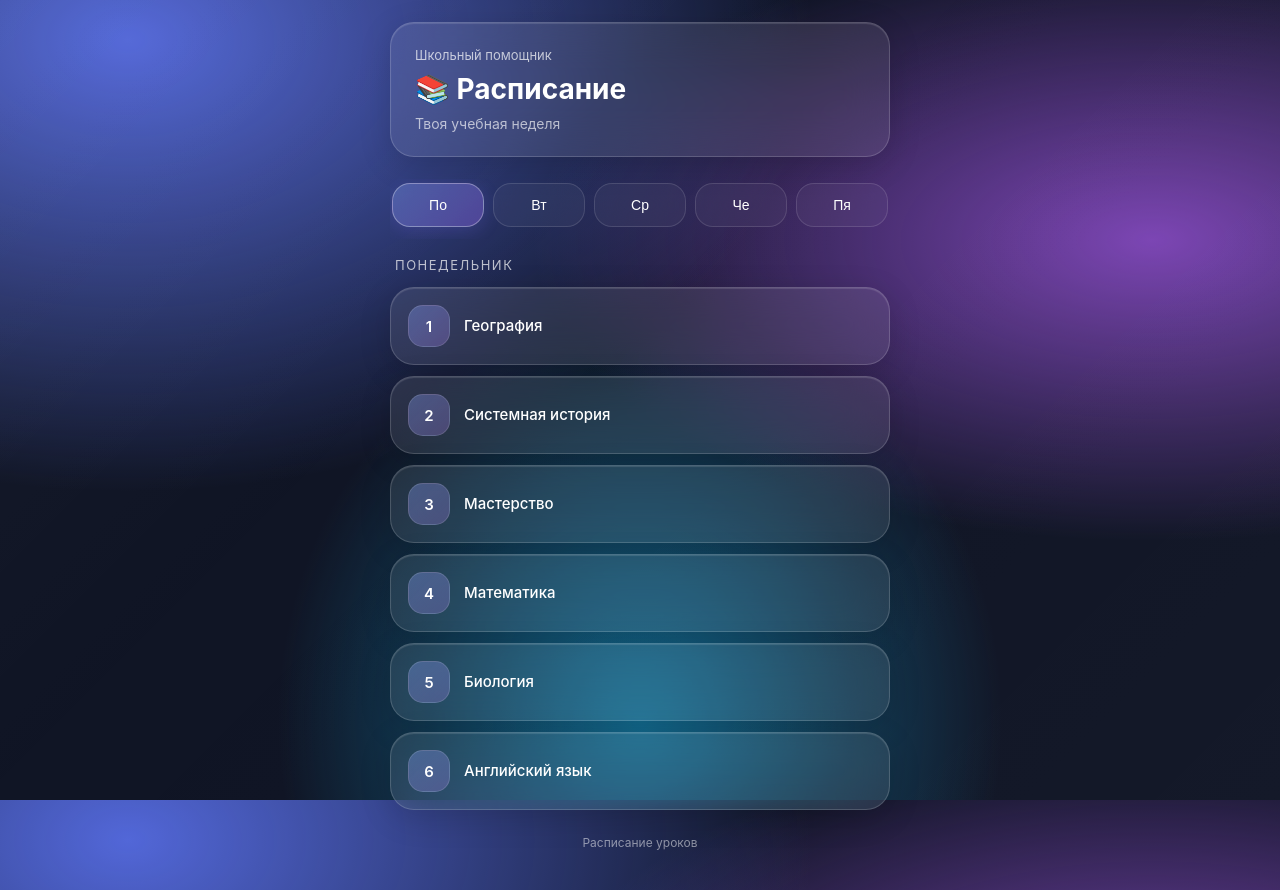
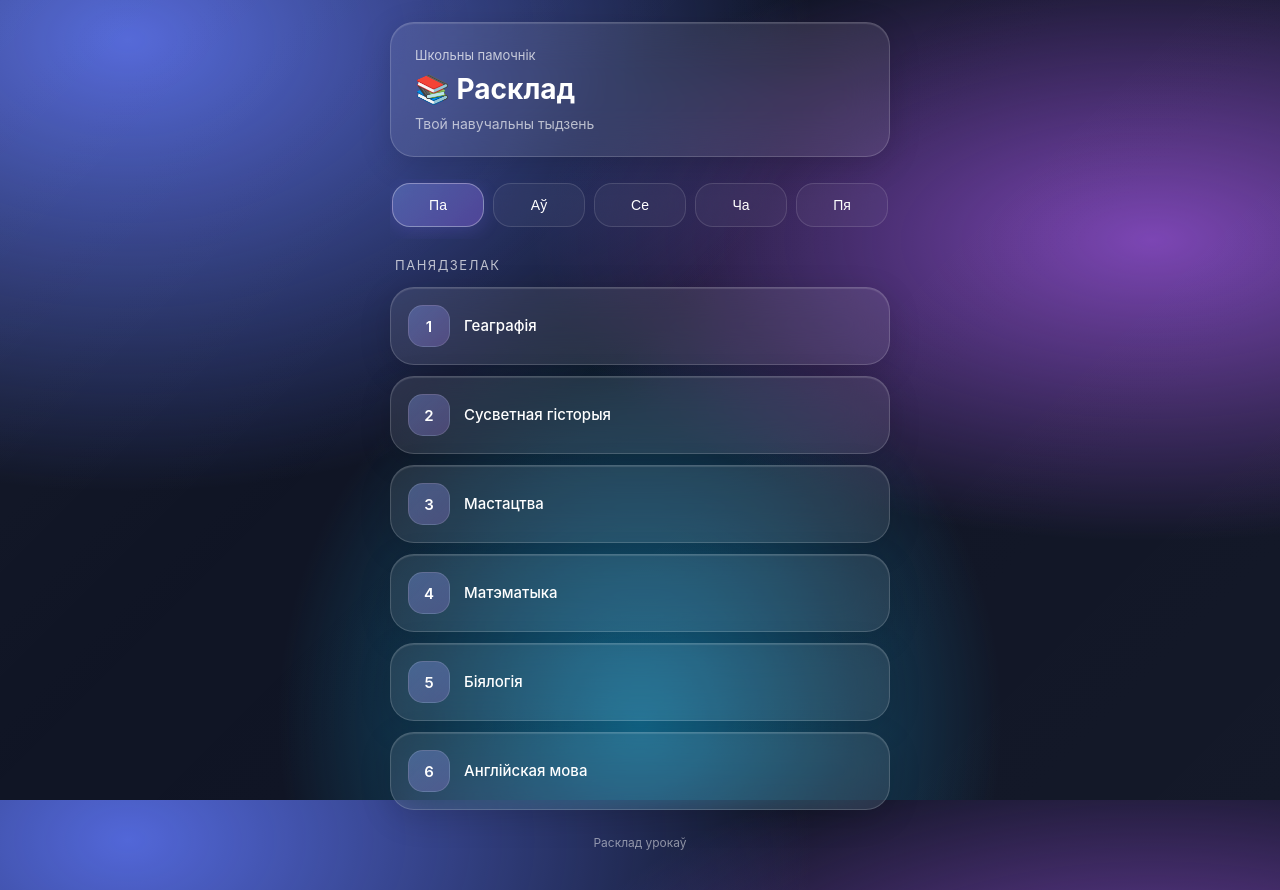
Before and after one commit to nekhodaandrey-sudo/school-schedule., a plain HTML site: page index.html in a window 1280 px wide. Drawn offline with Linux system fonts and the light colour scheme.

Commit message:
index.html

```diff
--- a/index.html
+++ b/index.html
@@ -1,11 +1,11 @@
 
 <!DOCTYPE html>
-<html lang="ru">
+<html lang="be">
 <head>
 <meta charset="UTF-8">
 <meta name="viewport" content="width=device-width, initial-scale=1.0">
 <meta name="theme-color" content="#10172b">
-<title>Расписание</title>
+<title>Расклад</title>
 <script src="https://telegram.org/js/telegram-web-app.js"></script>
 
 <style>
@@ -88,10 +88,7 @@ body:before{
  from{opacity:0;transform:translateY(7px)}
  to{opacity:1;transform:translateY(0)}
 }
-.footer{
- text-align:center;
- font-size:12px;opacity:.5;margin-top:25px
-}
+.footer{text-align:center;font-size:12px;opacity:.5;margin-top:25px}
 </style>
 </head>
 
@@ -99,16 +96,16 @@ body:before{
 <div class="container">
 
 <div class="glass header">
- <div class="small">Школьный помощник</div>
- <h1>📚 Расписание</h1>
- <p>Твоя учебная неделя</p>
+ <div class="small">Школьны памочнік</div>
+ <h1>📚 Расклад</h1>
+ <p>Твой навучальны тыдзень</p>
 </div>
 
 <div class="days" id="days"></div>
 <div class="label" id="dayLabel"></div>
 <div id="schedule"></div>
 
-<div class="footer">Расписание уроков</div>
+<div class="footer">Расклад урокаў</div>
 
 </div>
 
@@ -118,53 +115,53 @@ tg?.ready();
 tg?.expand();
 
 const data={
-"Понедельник":[
-"География",
-"Системная история",
-"Мастерство",
-"Математика",
-"Биология",
-"Английский язык"
+"Панядзелак":[
+"Геаграфія",
+"Сусветная гісторыя",
+"Мастацтва",
+"Матэматыка",
+"Біялогія",
+"Англійская мова"
 ],
-"Вторник":[
-"Трудовое обучение",
-"Белорусская литература",
-"Физика",
-"Физическая культура и здоровье",
-"Математика",
-"Английский язык",
-"Факультатив"
+"Аўторак":[
+"Працоўнае навучанне",
+"Беларуская літаратура",
+"Фізіка",
+"Фізічная культура і здароўе",
+"Матэматыка",
+"Англійская мова",
+"Факультатыў"
 ],
-"Среда":[
-"Русская литература",
-"Русский язык",
-"История Беларуси",
-"Биология",
-"Математика",
-"Английский язык",
-"Химия"
+"Серада":[
+"Руская літаратура",
+"Руская мова",
+"Гісторыя Беларусі",
+"Біялогія",
+"Матэматыка",
+"Англійская мова",
+"Хімія"
 ],
-"Четверг":[
-"Химия",
-"Информатика",
-"Белорусская литература",
-"Белорусский язык",
-"Математика",
-"Русский язык",
-"Физическая культура и здоровье",
-"Факультатив"
+"Чацвер":[
+"Хімія",
+"Інфарматыка",
+"Беларуская літаратура",
+"Беларуская мова",
+"Матэматыка",
+"Руская мова",
+"Фізічная культура і здароўе",
+"Факультатыў"
 ],
-"Пятница":[
-"Физическая культура и здоровье",
-"Белорусский язык",
-"Математика",
-"Информатика",
-"География",
-"Физика"
+"Пятніца":[
+"Фізічная культура і здароўе",
+"Беларуская мова",
+"Матэматыка",
+"Інфарматыка",
+"Геаграфія",
+"Фізіка"
 ]
 };
 
-let current="Понедельник";
+let current="Панядзелак";
 
 function renderDays(){
  document.getElementById("days").innerHTML=
```
